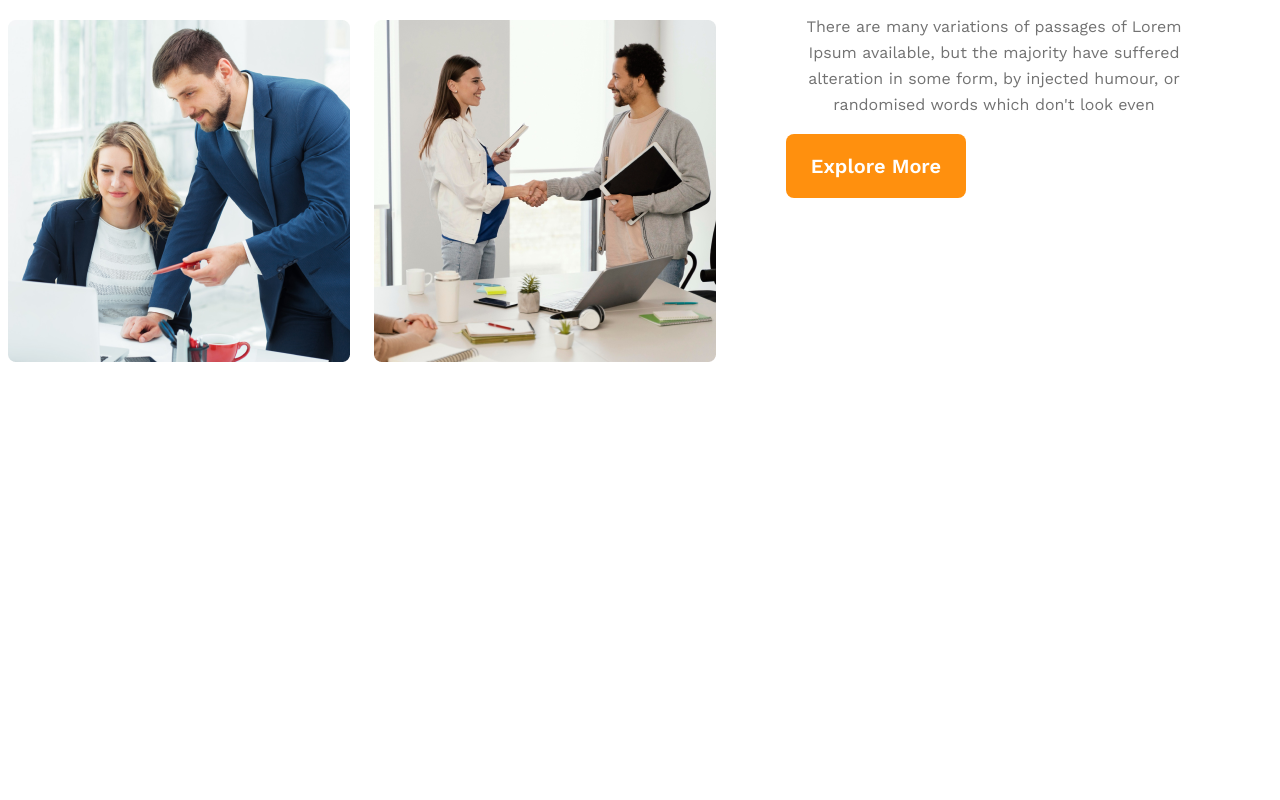
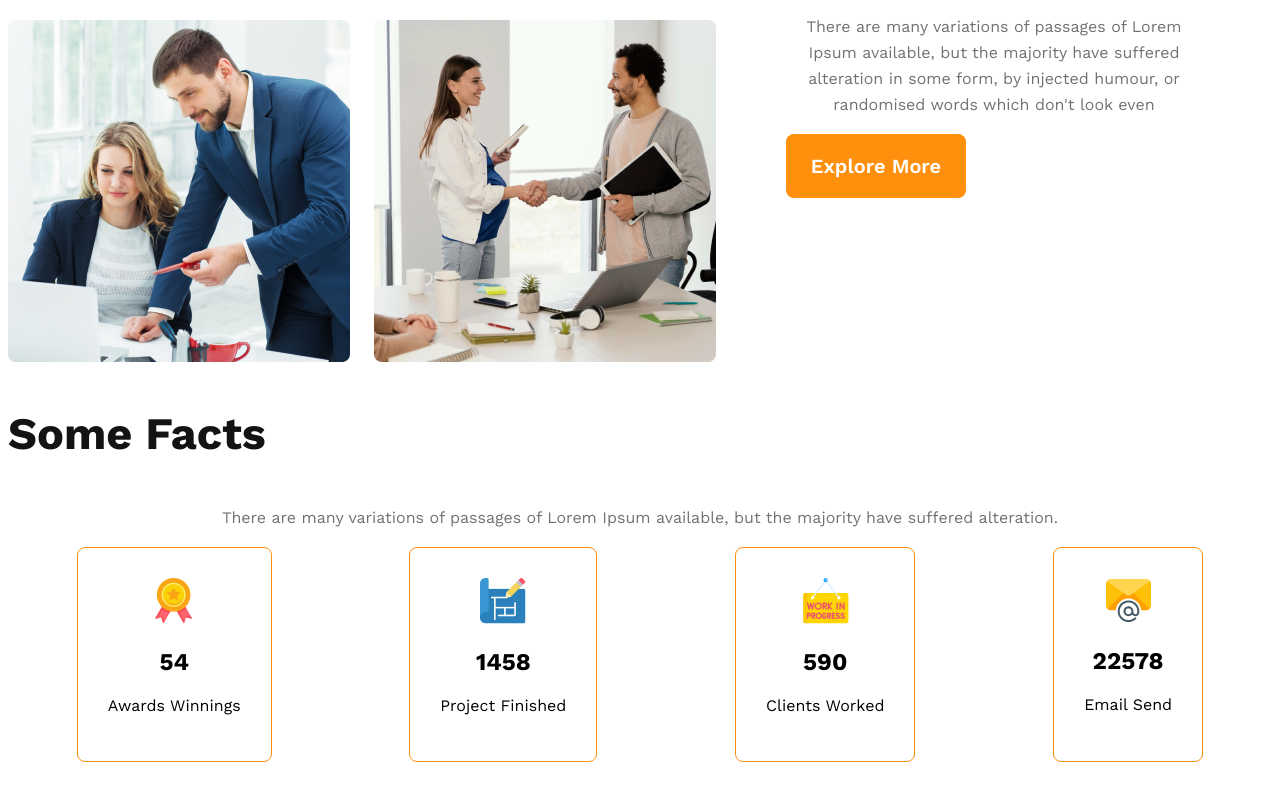
Before and after one commit to AhmedMiraz1/architect-repo, a plain HTML site: page index.html in a window 1280 px wide. Shown: the part 1468-2268 px from the top of the page. Before the commit the page ends 1900 px from the top, so only its background shows below. Drawn offline with nearby package versions, Linux system fonts and the light colour scheme; a web font is replaced by a local one.

Commit message:
facts added

```diff
--- a/index.html
+++ b/index.html
@@ -47,7 +47,9 @@
         </div>
         <div class="teams-content">
           <h3 class="teams-title">
-           <span class="teams-title-1"> Quick list</span><span class="teams-title-2">of Our</span><span class="teams-title-3">Features</span>
+            <span class="teams-title-1"> Quick list</span
+            ><span class="teams-title-2">of Our</span
+            ><span class="teams-title-3">Features</span>
           </h3>
           <p class="text-light-grey">
             There are many variations of passages of Lorem Ipsum available, but
@@ -58,10 +60,41 @@
         </div>
       </section>
 
-      <!-- featurs section -->
+      <!-- features section -->
 
-      <section>
+      <section class="features"></section>
+      <!-- fact section  -->
 
+      <section class="facts">
+        <h3 class="facts-title">Some Facts</h3>
+        <p class="text-light-grey">
+          There are many variations of passages of Lorem Ipsum available, but
+          the majority have suffered alteration.
+        </p>
+        <div class="facts-card-container">
+            <!-- .card*4>img+h2.card-stats+p.card-title  -->
+            <div class="card">
+                <img src="images/icons/ribon.png" alt="">
+                <h2 class="card-stats">54</h2>
+                <p class="card-title">Awards Winnings</p>
+            </div>
+            <div class="card">
+                <img src="images/icons/projects.png" alt="">
+                <h2 class="card-stats">1458</h2>
+                <p class="card-title">Project Finished</p>
+            </div>
+            <div class="card">
+                <img src="images/icons/customers.png" alt="">
+                <h2 class="card-stats">590</h2>
+                <p class="card-title">Clients Worked</p>
+            </div>
+            <div class="card">
+                <img src="images/icons/email.png" alt="">
+                <h2 class="card-stats">22578</h2>
+                <p class="card-title">Email Send</p>
+            </div>
+
+        </div>
       </section>
     </main>
     <footer></footer>
--- a/styles/style.css
+++ b/styles/style.css
@@ -3,7 +3,6 @@
 
 * {
   font-family: "Work Sans", sans-serif;
-
 }
 .text-light-grey {
   color: #727272;
@@ -12,8 +11,6 @@
   font-weight: 400;
   line-height: 26px;
 }
-
-
 
 /* header styles */
 
@@ -48,8 +45,6 @@ nav li {
 
 /* banner styles */
 
-
-
 .banner-content {
   max-width: 800px;
   text-align: center;
@@ -62,8 +57,6 @@ nav li {
   font-size: 64px;
   font-weight: 700;
 }
-
-
 
 .btn-primary {
   width: 180px;
@@ -120,16 +113,41 @@ main {
   font-weight: 700;
 }
 
+/* fact section  */
 
+.facts-title {
+  color: #131313;
+  font-size: 45px;
+  font-weight: 700;
+}
 
-
-
-
-
-
-
-
-
+.facts-card-container {
+  display: flex;
+  justify-content: space-around;
+}
+.facts-card-container >
+.card {
+  border: 1px solid #ff900e;
+  border-radius: 8px;
+  text-align: center;
+  padding-top: 30px;
+  padding:  30px ;
+}
+.facts-card-container>
+.card-title {
+  color:#727272;
+  font-size: 20px;
+  font-weight: 600;
+  margin-top: 5px;
+}
+.facts-card-container, >
+.card-stats {
+  color: #424242;
+  font-size: 45px;
+  font-weight: 600;
+  margin-top: 10px;
+  margin-bottom: 10px;
+}
 
 /* responsive media query  */
 /* mobile devices */
@@ -137,7 +155,8 @@ main {
   header {
     padding: 20px;
   }
-    nav, .teams-container {
+  nav,
+  .teams-container {
     flex-direction: column;
   }
   .teams-img-container {
@@ -147,7 +166,6 @@ main {
     padding-right: 20px;
     padding-left: 20px;
   }
-
 }
 
 /* tablet or medium devices */
```
Lines whose indentation alone changed are shown as unchanged.
